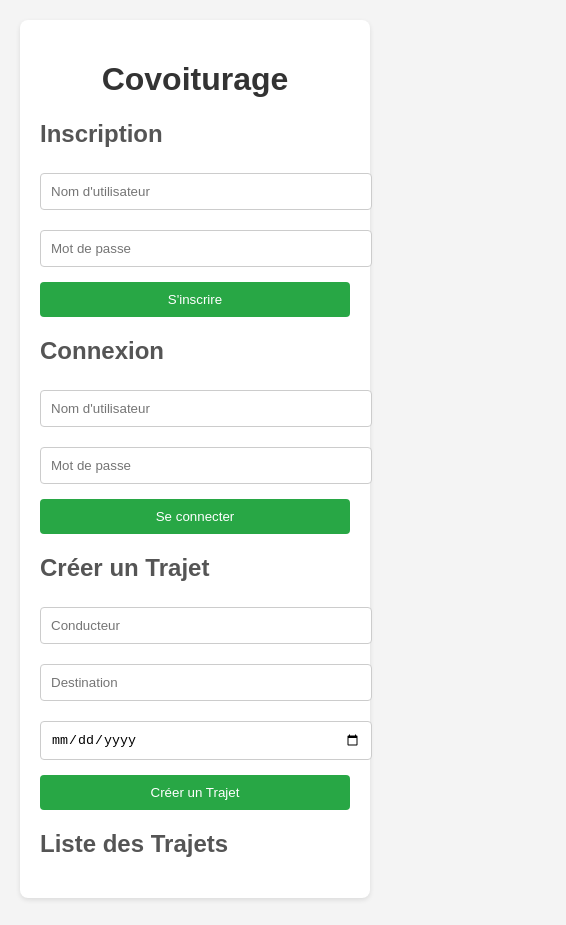
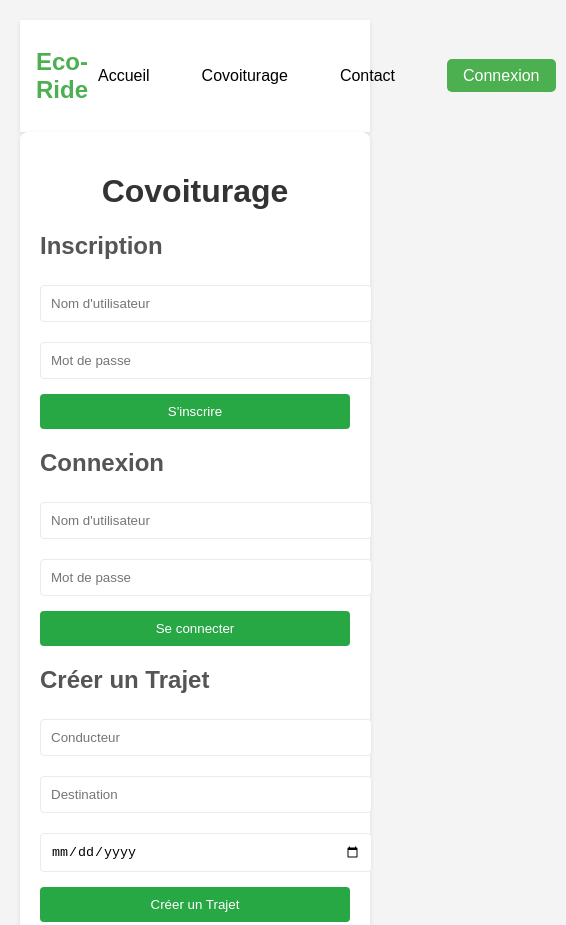
Before and after one commit to SOYA6A/EcoRide, a plain HTML site: page index.html in a window 390 px wide. Shown: the top 925 px of the page, 566 px wide, since content can reach past the window. Drawn offline with Linux system fonts and the light colour scheme; no server answers.

Commit message:
nav bar responsive

```diff
--- a/index.html
+++ b/index.html
@@ -7,6 +7,19 @@
     <link rel="stylesheet" href="style.css">
 </head>
 <body>
+    <header>
+        <nav>
+            <!-- logo et nom de l'entreprise-->
+             <div class="logo">Eco-Ride</div>
+             <!--menu de navigation-->
+             <ul class="menu">
+                <li><a href="#accueil">Accueil</a></li>
+                <li><a href="#covoiturage">Covoiturage</a></li>
+                <li><a href="#contact">Contact</a></li>
+                <li><a href="#connexion" class="btn-connexion">Connexion</a></li>
+             </ul>
+        </nav>
+    </header>
     <div class="container">
         <h1>Covoiturage</h1>
 
--- a/style.css
+++ b/style.css
@@ -3,6 +3,44 @@ body {
     background-color: #f4f4f4;
     margin: 0;
     padding: 20px;
+}
+
+header {
+    background-color: white;
+    box-shadow: 0 2px 5px rgba(0, 0, 0, 0.1);
+    padding: 1rem;
+}
+
+nav{
+    max-width: 1200px;
+    margin: 0 auto;
+    display: flex;
+    justify-content:space-between;
+    align-items: center;
+
+}
+
+.logo {
+    font-size: 1.5rem;
+    font-weight: bold;
+    color: #4caf50;
+}
+
+.menu {
+    display: flex;
+    list-style: none;
+    gap: 2rem;
+}
+.menu a {
+    text-decoration: none;
+    color: black;
+}
+.btn-connexion {
+    padding: 0.5rem 1rem;
+    background-color: #4caf50;
+    color: white !important;
+    border-radius: 5px;
+
 }
 
 .container {
@@ -33,7 +71,7 @@ input[type="date"] {
     width: 100%;
     padding: 10px;
     margin: 5px 0 15px 0;
-    border: 1px solid #ccc;
+    border: 1px solid #efe9e9;
     border-radius: 4px;
 }
 
@@ -57,7 +95,6 @@ ul {
 }
 
 li {
-    background: #e9ecef;
     margin: 5px 0;
     padding: 10px;
     border-radius: 4px;
```
